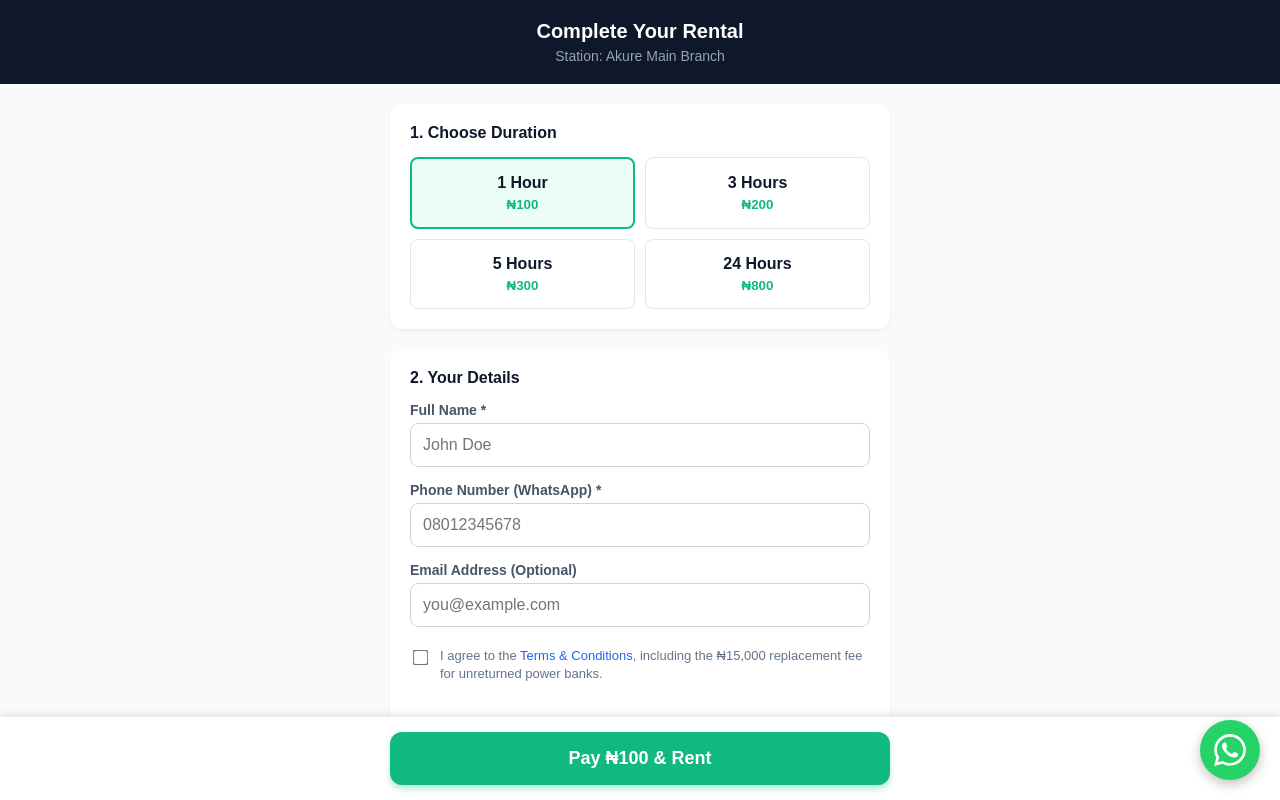
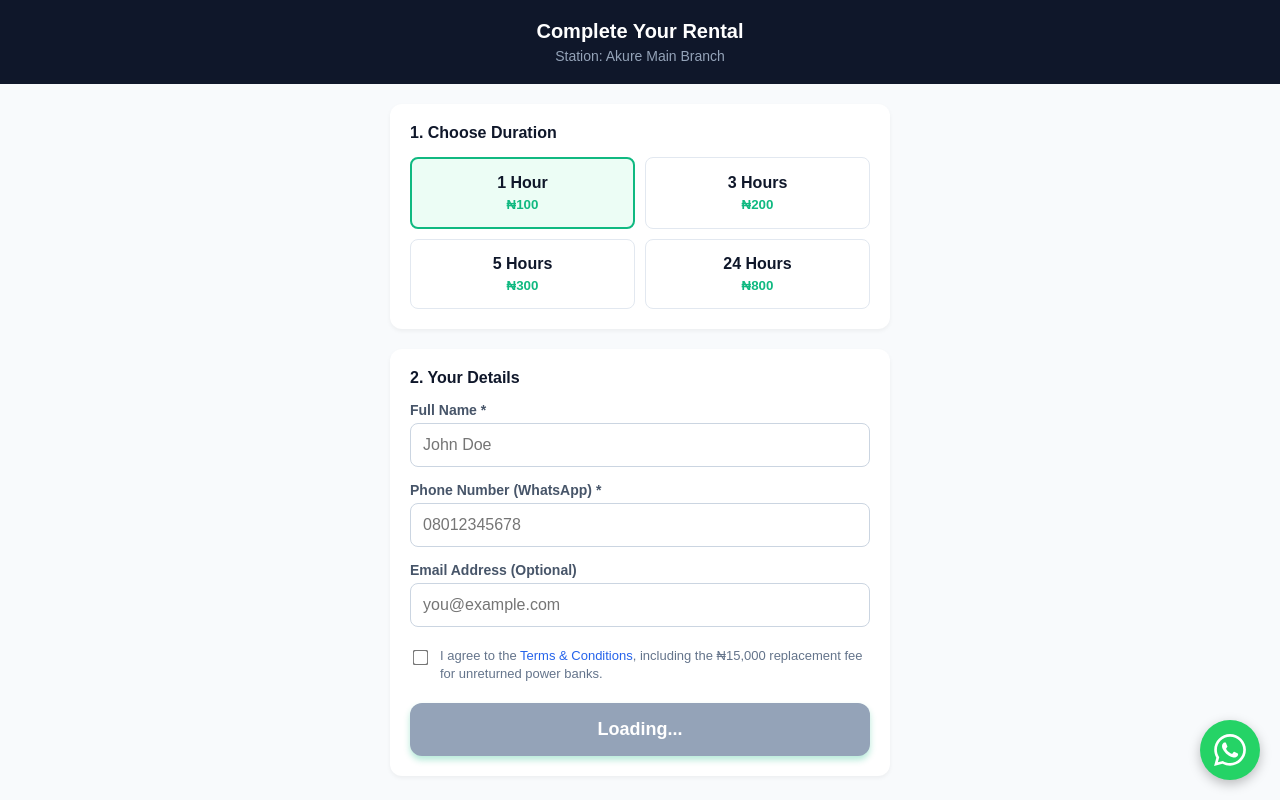
Before and after one commit to okivictor01-bit/OKcharge-, a Next.js app: page /rent in a window 1280 px wide. Shown: the top 800 px of the page. Built offline with nearby package versions, Linux system fonts and the light colour scheme.

Commit message:
Update page.tsx

```diff
--- a/app/rent/page.tsx
+++ b/app/rent/page.tsx
@@ -1,6 +1,6 @@
 "use client";
 
-import { useState } from 'react';
+import { useState, useEffect } from 'react';
 import { useRouter } from 'next/navigation';
 
 export default function RentPage() {
@@ -9,6 +9,7 @@ export default function RentPage() {
   const [formData, setFormData] = useState({ name: '', phone: '', email: '' });
   const [agreeTerms, setAgreeTerms] = useState(false);
   const [loading, setLoading] = useState(false);
+  const [paystackScriptLoaded, setPaystackScriptLoaded] = useState(false);
 
   const prices: Record<string, number> = {
     '1': 100,
@@ -19,18 +20,88 @@ export default function RentPage() {
 
   const currentPrice = prices[duration] || 100;
 
+  // Load Paystack script
+  useEffect(() => {
+    if (typeof window !== 'undefined') {
+      const script = document.createElement('script');
+      script.src = 'https://js.paystack.co/v1/inline.js';
+      script.async = true;
+      script.onload = () => setPaystackScriptLoaded(true);
+      document.body.appendChild(script);
+
+      return () => {
+        document.body.removeChild(script);
+      };
+    }
+  }, []);
+
   const handleCheckout = (e: any) => {
     e.preventDefault();
+
     if (!agreeTerms) {
       alert('Please agree to the Terms & Conditions to continue.');
       return;
     }
+
+    if (!formData.name || !formData.phone) {
+      alert('Please fill in all required fields.');
+      return;
+    }
+
     setLoading(true);
-    // TODO: Integrate Paystack here
-    setTimeout(() => {
+
+    // Generate a unique reference
+    const reference = `OKCHARGE_${Date.now()}_${Math.floor(Math.random() * 1000)}`;
+
+    // Initialize Paystack
+    const handler = (window as any).PaystackPop?.setup({
+      key: 'pk_live_YOUR_PAYSTACK_PUBLIC_KEY', // REPLACE THIS WITH YOUR ACTUAL KEY
+      email: formData.email || formData.phone + '@okcharge.local',
+      amount: currentPrice * 100, // Paystack uses kobo (multiply by 100)
+      currency: 'NGN',
+      ref: reference,
+      firstname: formData.name.split(' ')[0],
+      lastname: formData.name.split(' ').slice(1).join(' ') || '',
+      phone: formData.phone,
+      metadata: {
+        custom_fields: [
+          {
+            display_name: 'Customer Name',
+            variable_name: 'customer_name',
+            value: formData.name
+          },
+          {
+            display_name: 'Duration',
+            variable_name: 'duration',
+            value: `${duration} hour${duration !== '1' ? 's' : ''}`
+          },
+          {
+            display_name: 'Station',
+            variable_name: 'station',
+            value: 'Akure Main Branch'
+          }
+        ]
+      },
+      callback: function(response: any) {
+        // Payment successful
+        alert('Payment successful! Reference: ' + response.reference);
+        // TODO: Save rental to database here
         setLoading(false);
-      alert('Redirecting to Paystack...');
-    }, 1000);
+        // Redirect to success page or show ticket
+        router.push('/rent/success?ref=' + response.reference);
+      },
+      onClose: function() {
+        alert('Payment window closed. Please try again.');
+        setLoading(false);
+      }
+    });
+
+    if (handler) {
+      handler.openIframe();
+    } else {
+      alert('Payment system is loading. Please try again in a moment.');
+      setLoading(false);
+    }
   };
 
   return (
@@ -38,7 +109,7 @@ export default function RentPage() {
       fontFamily: 'sans-serif',
       backgroundColor: '#f8fafc',
       minHeight: '100vh',
-      paddingBottom: '100px' // Space for sticky button
+      paddingBottom: '100px'
     }}>
       {/* Header */}
       <div style={{ backgroundColor: '#0f172a', color: 'white', padding: '20px', textAlign: 'center' }}>
@@ -119,40 +190,26 @@ export default function RentPage() {
               I agree to the <a href="/terms" target="_blank" style={{ color: '#2563eb', textDecoration: 'none' }}>Terms & Conditions</a>, including the ₦15,000 replacement fee for unreturned power banks.
             </label>
           </div>
-        </form>
-      </div>
 
-      {/* Sticky Pay Button */}
-      <div style={{
-        position: 'fixed',
-        bottom: 0,
-        left: 0,
-        right: 0,
-        backgroundColor: 'white',
-        padding: '15px 20px',
-        boxShadow: '0 -2px 10px rgba(0,0,0,0.1)',
-        display: 'flex',
-        justifyContent: 'center'
-      }}>
           <button
-          onClick={handleCheckout}
-          disabled={loading}
+            type="submit"
+            disabled={loading || !paystackScriptLoaded}
             style={{
               width: '100%',
-            maxWidth: '500px',
               padding: '16px',
-            backgroundColor: loading ? '#94a3b8' : '#10b981',
+              backgroundColor: loading || !paystackScriptLoaded ? '#94a3b8' : '#10b981',
               color: 'white',
               border: 'none',
               borderRadius: '12px',
               fontSize: '18px',
               fontWeight: 'bold',
-            cursor: loading ? 'not-allowed' : 'pointer',
+              cursor: loading || !paystackScriptLoaded ? 'not-allowed' : 'pointer',
               boxShadow: '0 4px 6px rgba(16, 185, 129, 0.3)'
             }}
           >
-          {loading ? 'Processing...' : `Pay ₦${currentPrice} & Rent`}
+            {loading ? 'Processing...' : !paystackScriptLoaded ? 'Loading...' : `Pay ₦${currentPrice} & Rent`}
           </button>
+        </form>
       </div>
     </main>
   );
```
Lines whose indentation alone changed are shown as unchanged.
